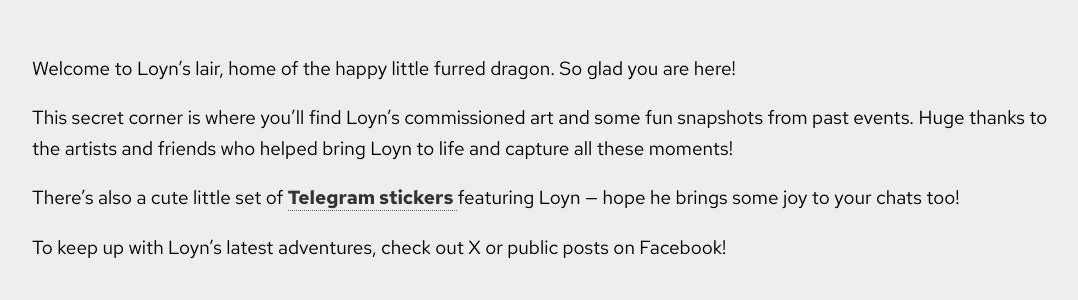
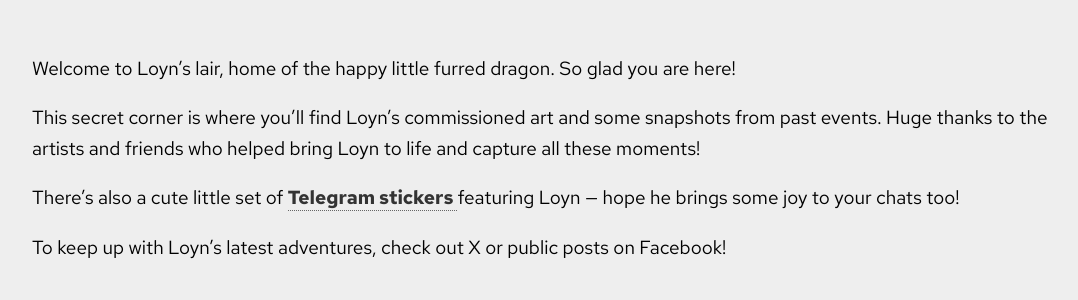
Before and after one commit to esleokan/esleokan.github.io, a Jekyll site: the page built from index.md, in a window 1280 px wide. Shown: the part 134-434 px from the top of the page, without its empty margins (98-1176 px from the left). Built offline with Jekyll 4.4.1, drawn with Linux system fonts in a browser that asks for light colours; some web fonts are replaced.

Commit message:
text update

```diff
--- a/index.md
+++ b/index.md
@@ -5,7 +5,7 @@
 ---
 Welcome to Loyn’s lair, home of the happy little furred dragon. So glad you are here!
 
-This secret corner is where you’ll find Loyn’s commissioned art and some fun snapshots from past events. Huge thanks to the artists and friends who helped bring Loyn to life and capture all these moments!
+This secret corner is where you’ll find Loyn’s commissioned art and some snapshots from past events. Huge thanks to the artists and friends who helped bring Loyn to life and capture all these moments!
 
 <p>
 There’s also a cute little set of
```
Also changed, not shown: gallery.md (+2 -5 lines).
